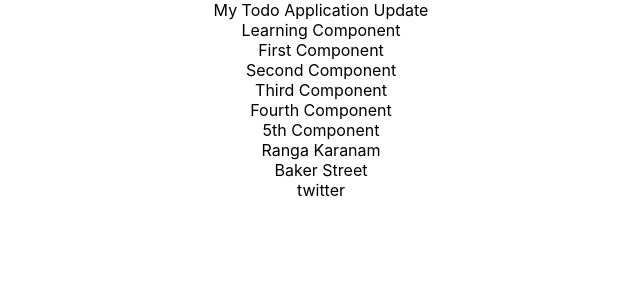
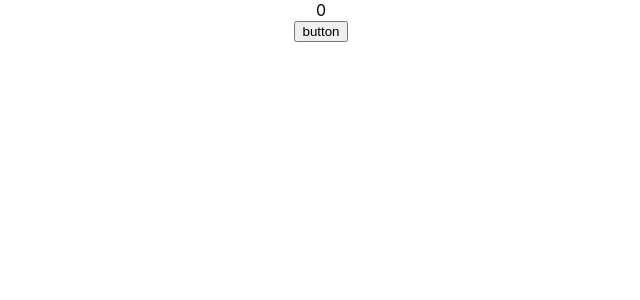
Before and after one commit to sunoyu/FullStackStudy, a React (Create React App) app: page / in a window 1280 px wide. Shown: the top 300 px of the page, without its empty margins (319-959 px from the left). Built offline with nearby package versions, Linux system fonts and the light colour scheme.

Commit message:
섹션10 시작

```diff
--- a/src/App.js
+++ b/src/App.js
@@ -1,4 +1,5 @@
 import "./App.css";
+import Counter from "./components/counter/counter";
 
 // import FirstComponent from "./components/learning-examples/FirstComponent";
 // import { FifthComponent } from "./components/learning-examples/FirstComponent"; // 중괄호는 디폴트 컴포넌트를 가져오는게 아니라는 것을 의미
@@ -12,8 +13,9 @@
 function App() {
   return (
     <div className="App">
-      My Todo Application Update
-      <LearningComponent></LearningComponent>
+      {/* My Todo Application Update */}
+      {/* <LearningComponent></LearningComponent> */}
+      <Counter />
     </div>
   );
 }
--- /dev/null
+++ b/src/components/counter/counter.jsx
@@ -0,0 +1,16 @@
+export default function Counter() {
+  function incrementCounterFunction() {
+    console.log("increment clicked");
+  }
+
+  return (
+    <div className="Counter">
+      <span className="count"> 0</span>
+      <div>
+        <button className="counterButton" onClick={incrementCounterFunction}>
+          button
+        </button>
+      </div>
+    </div>
+  );
+}
```
